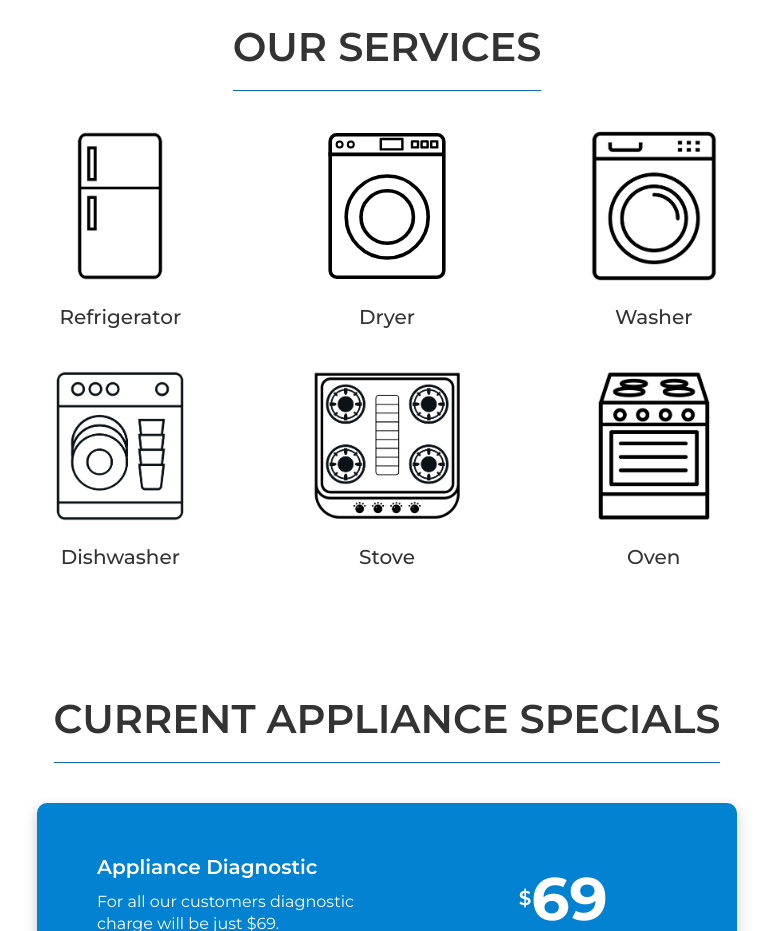
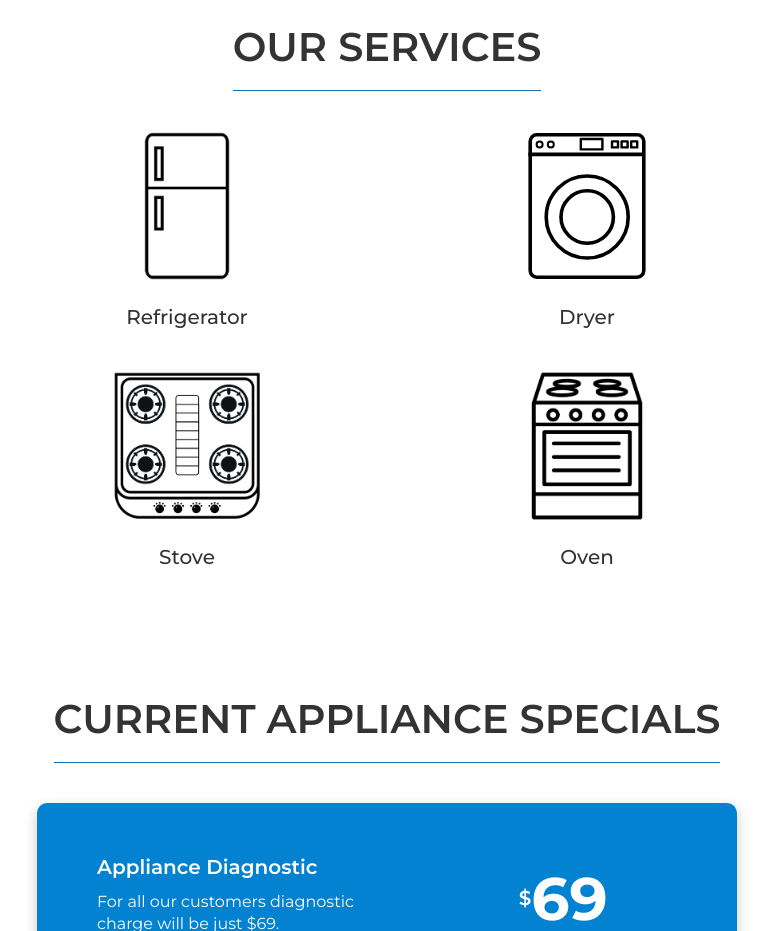
Before and after one commit to kirillovmr/protechappliancerepair, a plain HTML site: page index.html in a window 1280 px wide. Shown: the part 820-1751 px from the top of the page, without its empty margins (253-1026 px from the left). Drawn offline with nearby package versions, Linux system fonts and the light colour scheme; a script that the page names is missing; a web font is replaced by a local one.

Commit message:
washer && dishwasher remove

```diff
--- a/index.html
+++ b/index.html
@@ -83,14 +83,14 @@
             <img src="./dryer.svg" loading="lazy" alt="" class="service-icon">
             <div class="service-name">Dryer</div>
           </div>
-          <div class="service__item">
+          <!-- <div class="service__item">
             <img src="./washer.jpeg" loading="lazy" alt="" class="service-icon">
             <div class="service-name">Washer</div>
-          </div>
-          <div class="service__item">
+          </div> -->
+          <!-- <div class="service__item">
             <img src="./dish.jpeg" loading="lazy" alt="" class="service-icon">
             <div class="service-name">Dishwasher</div>
-          </div>
+          </div> -->
           <div class="service__item">
             <img src="./stove.jpeg" loading="lazy" alt="" class="service-icon">
             <div class="service-name">Stove</div>
--- a/style1.css
+++ b/style1.css
@@ -314,8 +314,8 @@
      grid-auto-columns: 1fr;
      grid-column-gap: 0px;
      grid-row-gap: 40px;
-     -ms-grid-columns: 1fr 1fr 1fr;
-     grid-template-columns: 1fr 1fr 1fr;
+     -ms-grid-columns: 1fr 1fr;
+     grid-template-columns: 1fr 1fr;
      -ms-grid-rows: auto auto;
      grid-template-rows: auto auto;
    }
```
